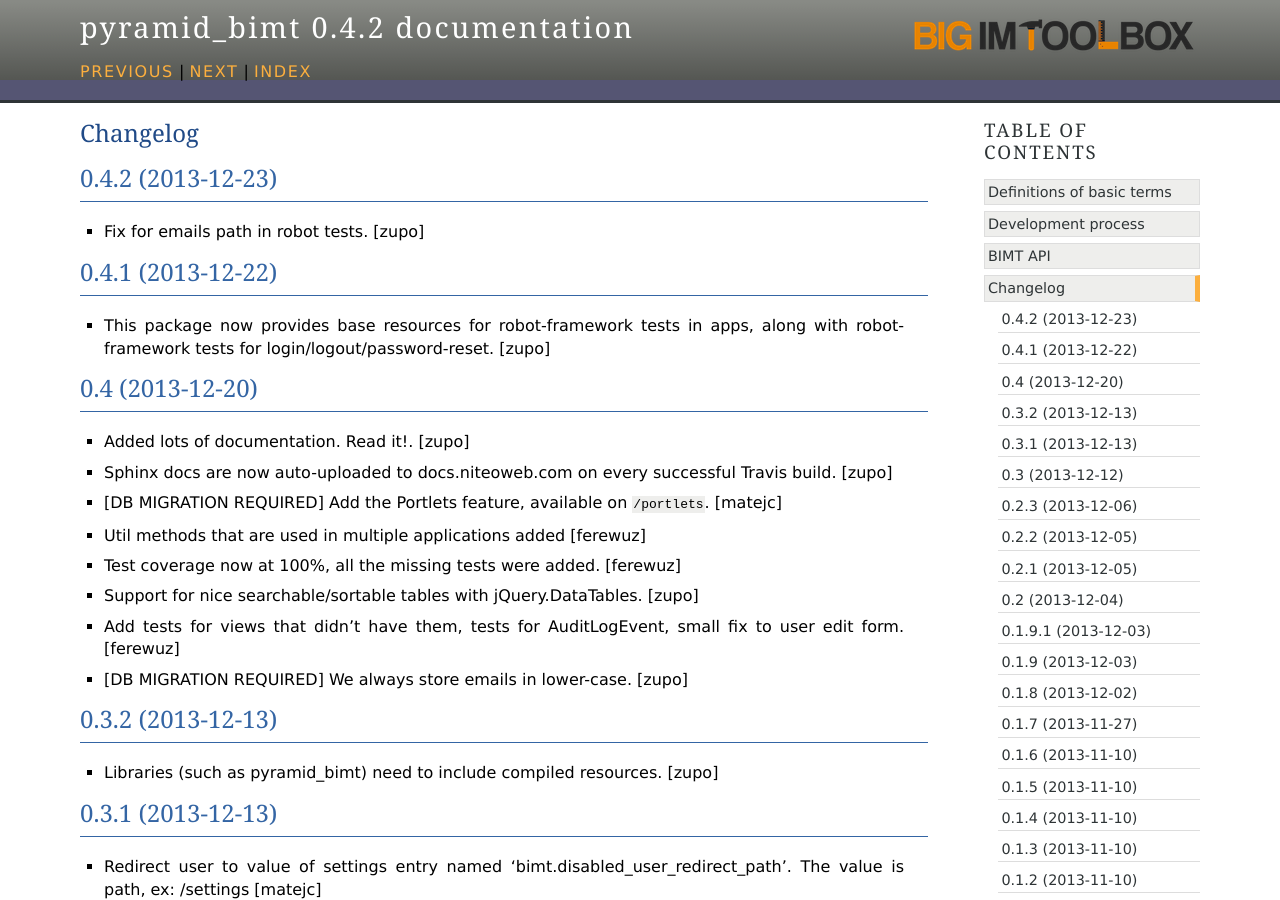
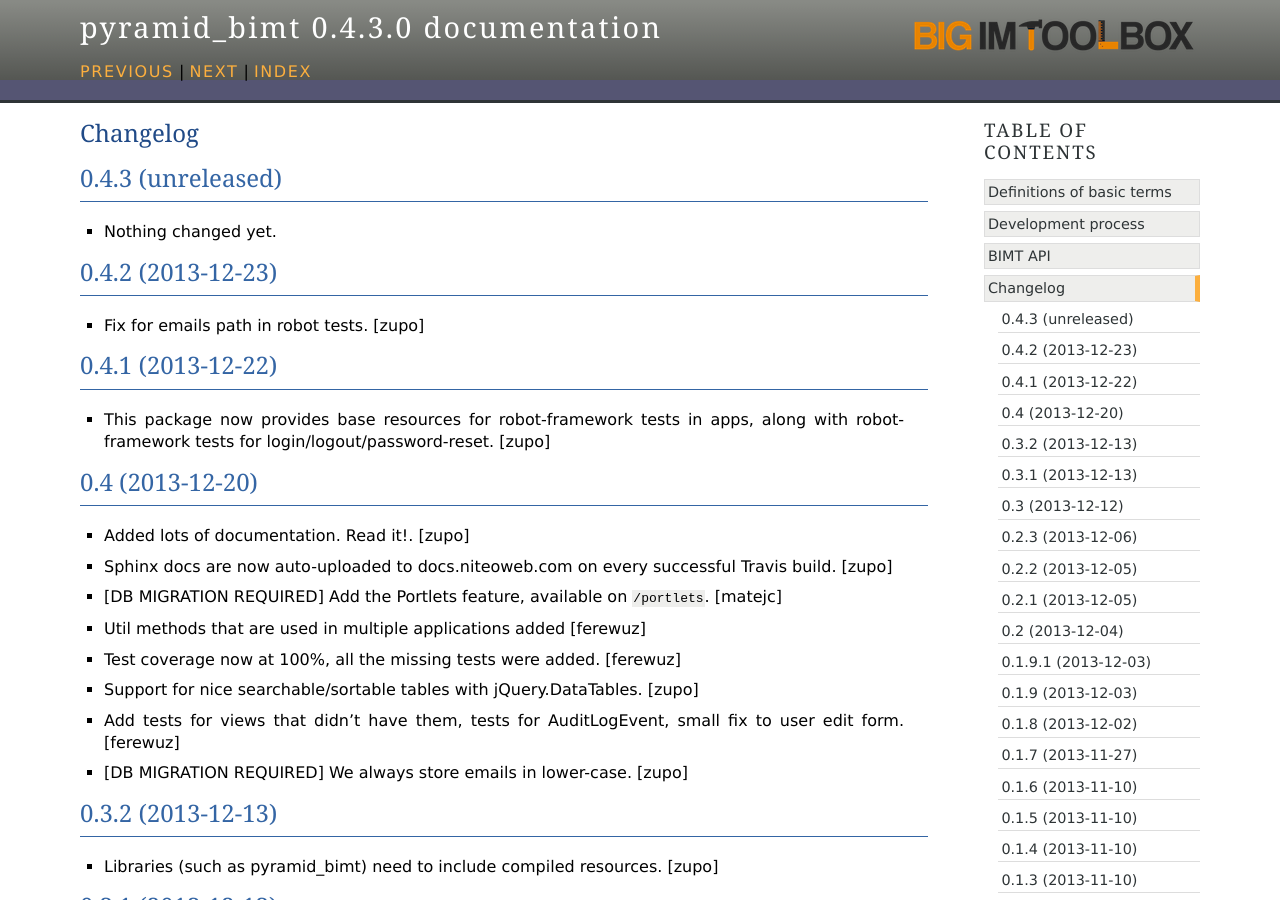
Before and after one commit to persho/pyramid_bimt, a Sphinx documentation site: the page built from docs/CHANGELOG.rst, in a window 1280 px wide and 900 px high. Built offline with Sphinx 7.4.7, drawn with Linux system fonts in a browser that asks for light colours.

Commit message:
Back to development: 0.4.3

```diff
--- a/docs/CHANGELOG.rst
+++ b/docs/CHANGELOG.rst
@@ -1,5 +1,11 @@
 Changelog
 =========
+
+
+0.4.3 (unreleased)
+------------------
+
+- Nothing changed yet.
 
 
 0.4.2 (2013-12-23)
--- a/setup.py
+++ b/setup.py
@@ -18,7 +18,7 @@
 
 setup(
     name='pyramid_bimt',
-    version='0.4.2',
+    version='0.4.3.dev0',
     description='Base package for BIMT apps.',
     long_description=long_description,
     classifiers=[
```
